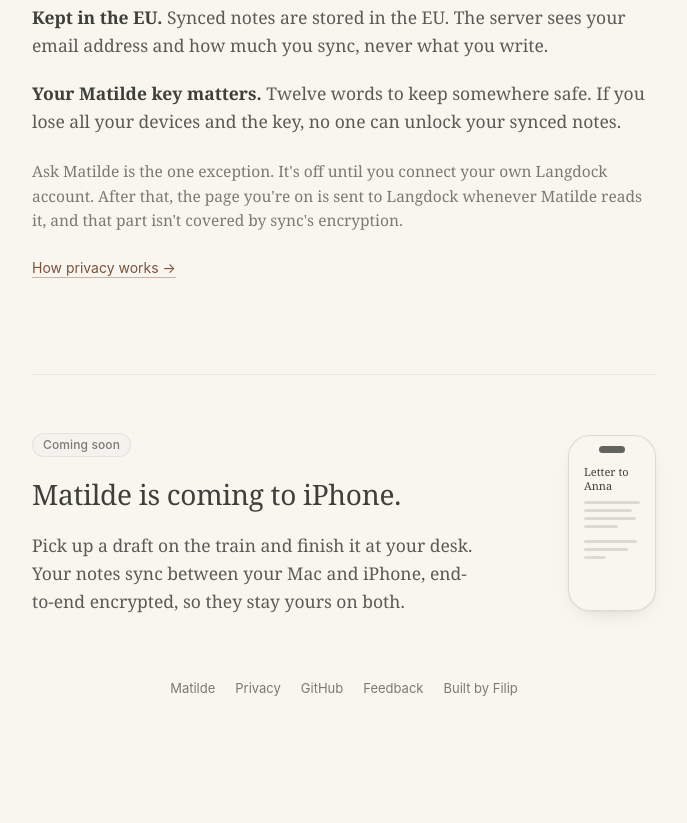
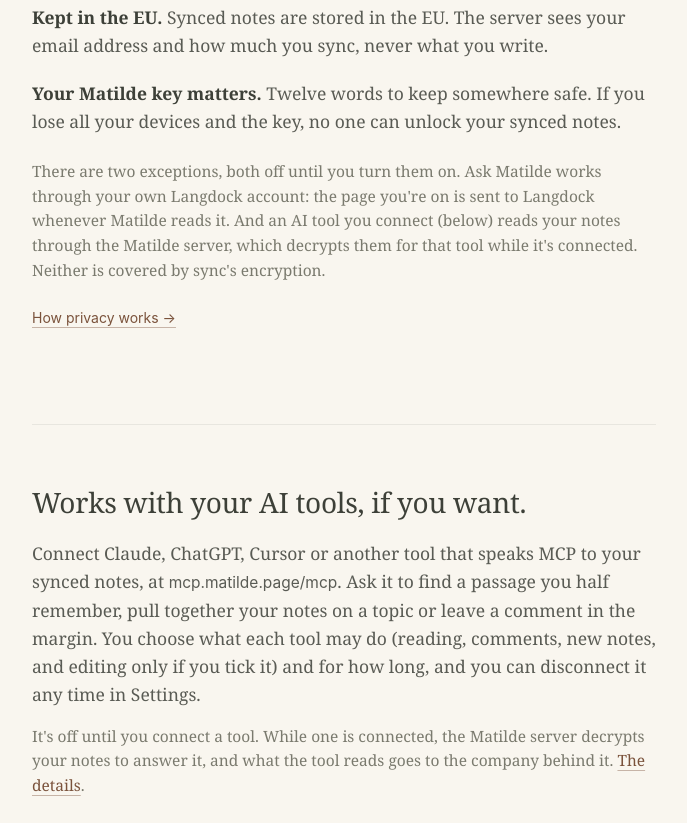
Before and after one commit to gontsolov/matilde, an Astro site in the folder apps/web/: page / in a window 1280 px wide. Shown: the part 1877-2700 px from the top of the page, without its empty margins (296-983 px from the left). Before the commit the page ends 2616 px from the top, so only its background shows below. Built offline with nearby package versions, Linux system fonts and the light colour scheme; Astro itself is replaced by a stand-in of ours.

Commit message:
README: pitch Matilde like the website, with an editor screenshot (#48)
* README: pitch Matilde like matilde.page, with an editor screenshot

* README and matilde.page: mention sync and the Matilde MCP server

```diff
--- a/apps/web/src/pages/index.astro
+++ b/apps/web/src/pages/index.astro
@@ -76,12 +76,32 @@ const privacy = [
           }
         </dl>
         <p class="mt-6 text-[15.5px] leading-[1.6] text-muted">
-          Ask Matilde is the one exception. It's off until you connect your own Langdock account. After that, the
-          page you're on is sent to Langdock whenever Matilde reads it, and that part isn't covered by sync's
-          encryption.
+          There are two exceptions, both off until you turn them on. Ask Matilde works through your own Langdock
+          account: the page you're on is sent to Langdock whenever Matilde reads it. And an AI tool you connect
+          (below) reads your notes through the Matilde server, which decrypts them for that tool while it's connected.
+          Neither is covered by sync's encryption.
         </p>
         <p class="mt-6 font-sans text-[14px]">
           <a href="/privacy" class="text-accent underline decoration-accent/40 underline-offset-4 hover:decoration-accent">How privacy works →</a>
+        </p>
+      </div>
+    </section>
+    <section class="mx-auto mt-24 max-w-2xl px-6" aria-labelledby="ai-tools-heading">
+      <div class="border-t border-rule pt-14">
+        <h2 id="ai-tools-heading" class="text-[28px] font-medium tracking-[-0.01em]">
+          Works with your AI tools, if you want.
+        </h2>
+        <p class="mt-4 text-[17.5px] leading-[1.6] text-ink/85">
+          Connect Claude, ChatGPT, Cursor or another tool that speaks MCP to your synced notes, at{" "}
+          <code class="font-sans text-[15.5px]">mcp.matilde.page/mcp</code>. Ask it to find a passage you half remember,
+          pull together your notes on a topic or leave a comment in the margin. You choose what each tool may do (reading,
+          comments, new notes, and editing only if you tick it) and for how long, and you can disconnect it any time in
+          Settings.
+        </p>
+        <p class="mt-4 text-[15.5px] leading-[1.6] text-muted">
+          It's off until you connect a tool. While one is connected, the Matilde server decrypts your notes to answer
+          it, and what the tool reads goes to the company behind it.{" "}
+          <a href="/privacy#ai-tools" class="text-accent underline decoration-accent/40 underline-offset-4 hover:decoration-accent">The details</a>.
         </p>
       </div>
     </section>
```
Also changed, not shown: README.md, docs/images/matilde-dark.png (added), docs/images/matilde-light.png (added).
